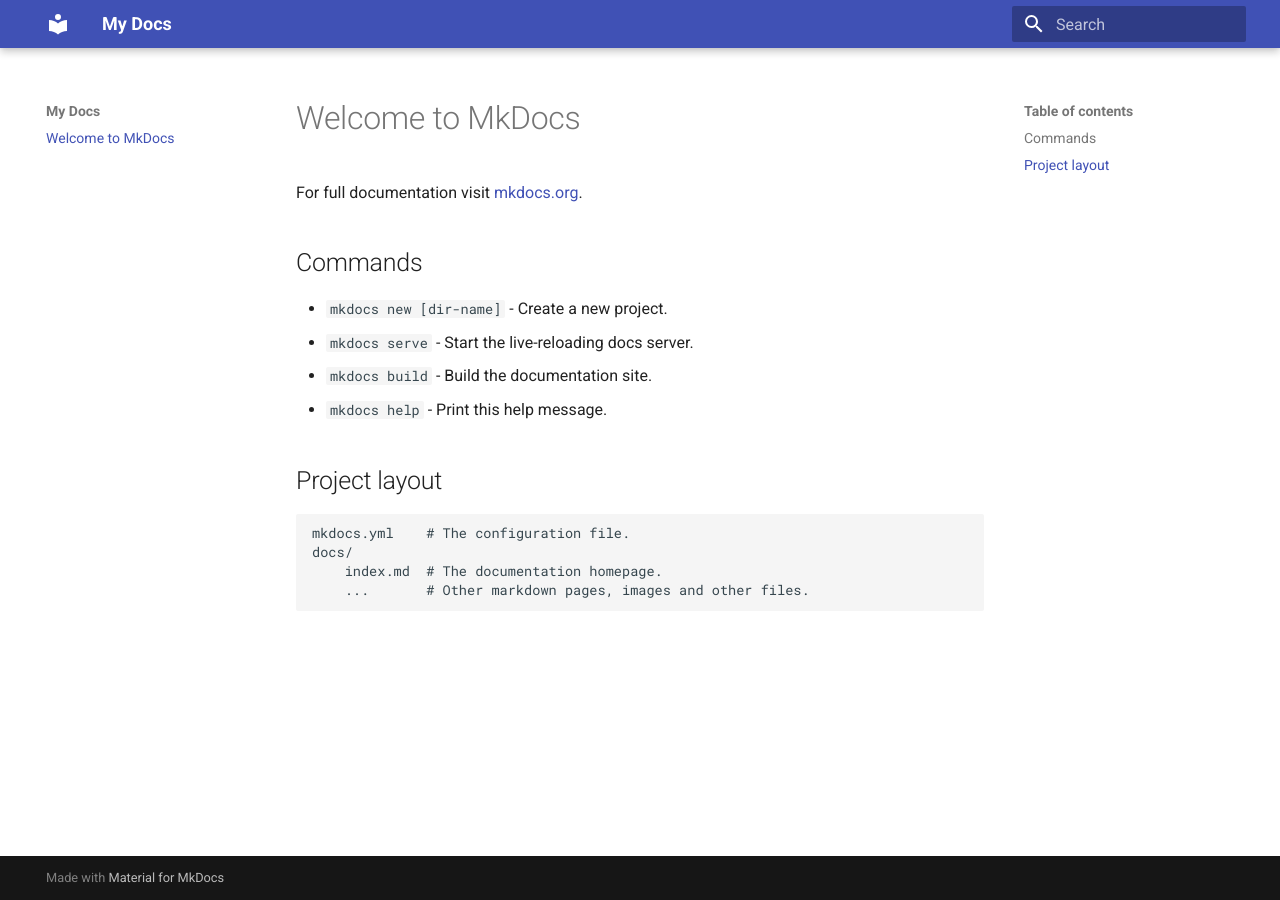
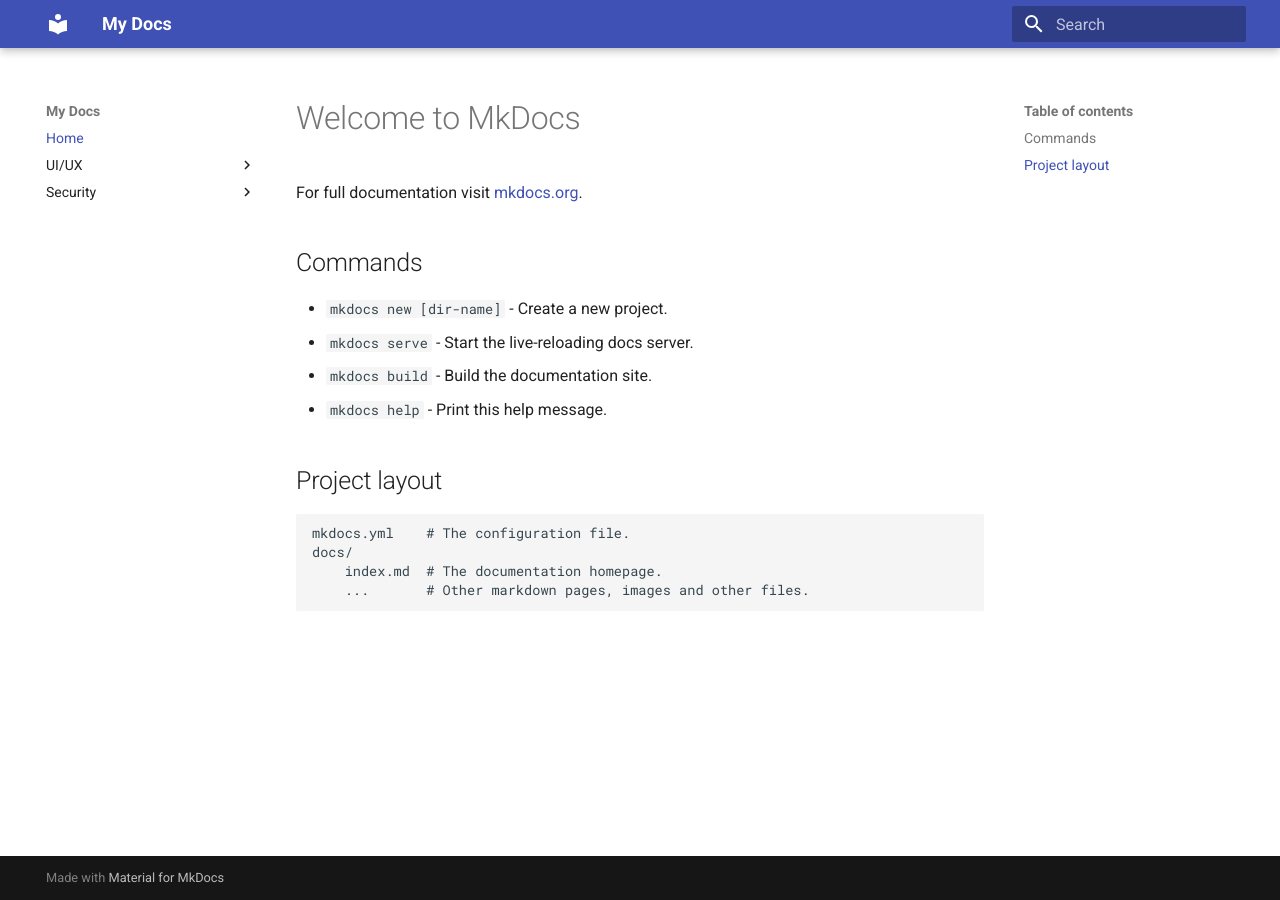
Before and after one commit to luubinhan/web-fundamentals, an MkDocs documentation site: the page built from docs/index.md, in a window 1280 px wide. Built offline with MkDocs 1.6.1 and Material for MkDocs 9.7.7, drawn with Linux system fonts in a browser that asks for light colours; some of the changed lines change nothing that is shown.

Commit message:
update nav

```diff
--- a/mkdocs.yml
+++ b/mkdocs.yml
@@ -1,3 +1,12 @@
 site_name: My Docs
 theme:
   name: 'material'
+nav:
+  - Home: index.md
+  - UI/UX:
+    - Một website tốt trên mobile là như thế nào: ui-ux/mot-website-tot-tren-mobile-la-nhu-the-nao.md
+    - Focus: ui-ux/focus.md
+  - Security:
+    - Content Security Policy: security/content-security-policy.md
+    - Tại sao cần HTTPs: security/tai-sao-can-https.md
+    - Những thuật ngữ bảo mật quan trọng: security/thuat-ngu-bao-mat-quan-trong.md
```
Also changed, not shown: docs/security/content-security-policy.md (added), docs/security/tai-sao-can-https.md (added), docs/security/thuat-ngu-bao-mat-quan-trong.md (added), docs/ui-ux/focus.md (added), docs/ui-ux/mot-website-tot-tren-mobile-la-nhu-the-nao.md (added).
